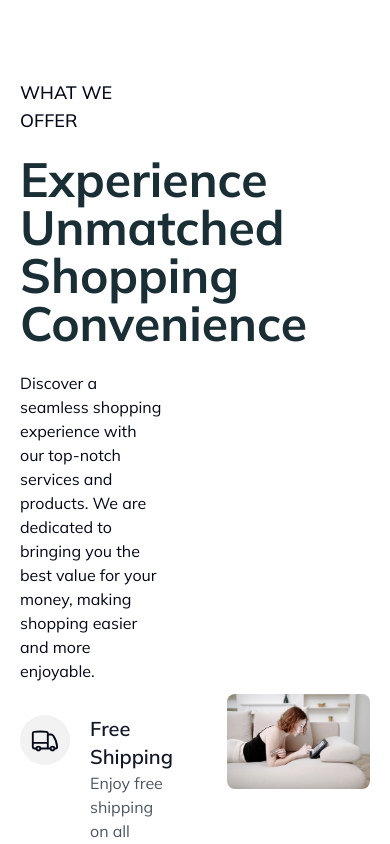
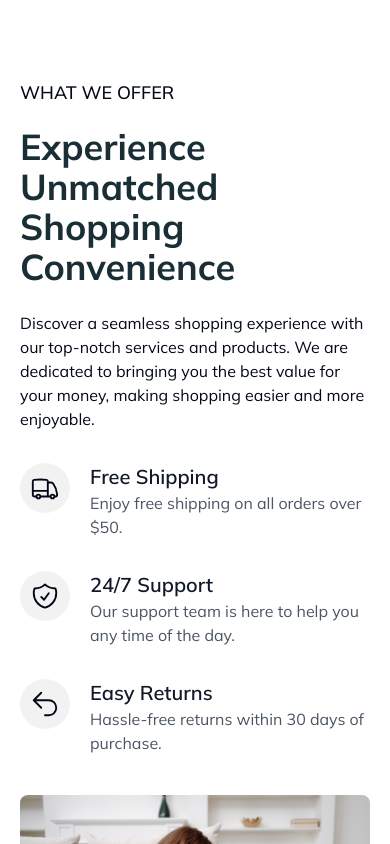
Before and after one commit to andrijaweb/ecommerce-app, a React (Vite) app: page /home in a window 390 px wide. Shown: the part 1540-2384 px from the top of the page. Built offline with nearby package versions, Linux system fonts and the light colour scheme; no server answers.

Commit message:
Added responsive for what we offer section

```diff
--- a/src/index.css
+++ b/src/index.css
@@ -84,7 +84,7 @@
   }
 
   .heading-secondary {
-    @apply text-5xl font-bold text-darkSlate;
+    @apply text-4xl xs:text-5xl font-bold text-darkSlate;
   }
 
   .heading-tertiary {
--- a/src/pages/Homepage.tsx
+++ b/src/pages/Homepage.tsx
@@ -43,8 +43,8 @@ const Homepage = () => {
         </div>
       </section>
 
-      <section className="flex items-center justify-between mx-auto py-16">
-        <div className="w-1/2 pr-8">
+      <section className="grid lg:grid-cols-2 items-center gap-10 mx-auto py-16">
+        <div>
           <h4 className="heading-quaternary mb-5">What We Offer</h4>
           <h2 className="heading-secondary text-darkSlate mb-6">
             Experience Unmatched Shopping Convenience
@@ -74,7 +74,7 @@ const Homepage = () => {
             />
           </div>
         </div>
-        <div className="w-1/2 pl-8">
+        <div>
           <img
             loading="lazy"
             src="/person-buying-online.jpg"
```
